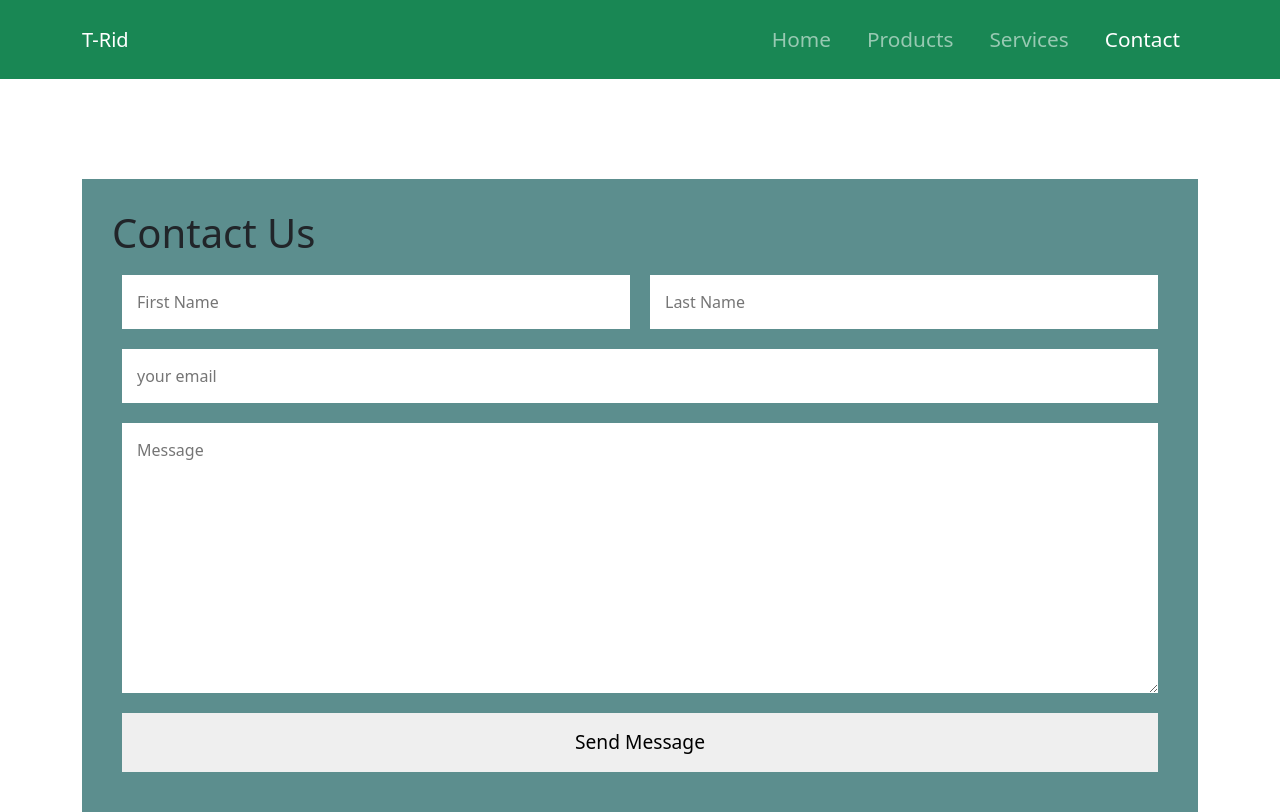
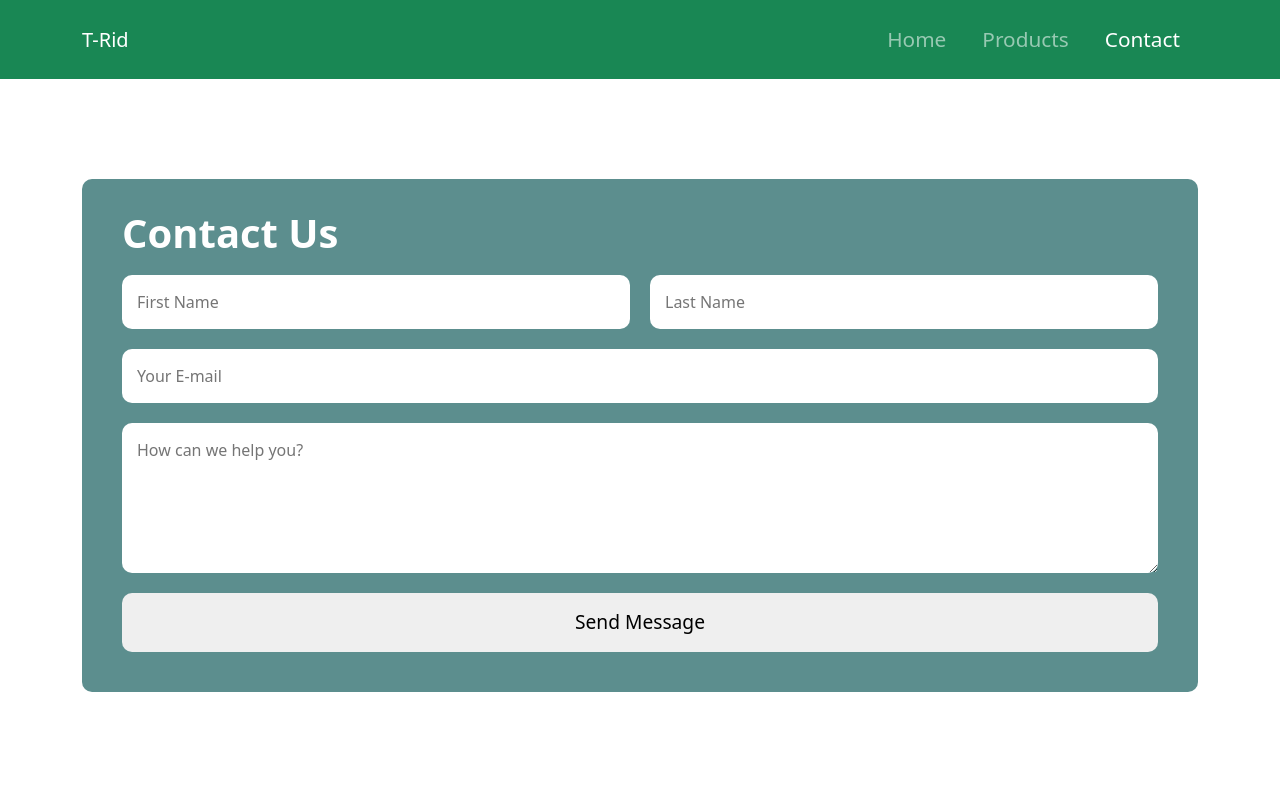
Before and after one commit to Amrindra/Bannard-Project, a React (Create React App) app: page /contact in a window 1280 px wide. Built offline with nearby package versions, Linux system fonts and the light colour scheme; the HTML template or start-up script is replaced by a standard one.

Commit message:
Modified contact from styles

```diff
--- a/src/components/contact/Contact.css
+++ b/src/components/contact/Contact.css
@@ -9,6 +9,13 @@
   width: 100%;
   padding: 30px;
   margin-top: 100px;
+  border-radius: 10px;
+}
+
+.contact_title {
+  margin-left: 10px;
+  color: white;
+  font-weight: bold;
 }
 
 .contact input,
@@ -17,7 +24,12 @@
   padding: 15px;
   margin: 10px;
   outline: none;
-  /* width: 100%; */
+  border-radius: 10px;
+}
+
+.contact input::placeholder,
+.contact textarea::placeholder {
+  font-weight: 500;
 }
 
 .input_name_section {
@@ -41,4 +53,5 @@
   padding: 15px;
   margin: 10px;
   font-size: 1.2rem;
+  border-radius: 10px;
 }
--- a/src/components/contact/Contact.jsx
+++ b/src/components/contact/Contact.jsx
@@ -9,17 +9,28 @@ const Contact = () => {
           <h1 className="contact_title">Contact Us</h1>
           <form className="contact_form">
             <div className="input_name_section">
-              <input type="text" placeholder="First Name" required />
-              <input type="text" placeholder="Last Name" />
+              <input
+                type="text"
+                id="firstName"
+                name="firstName"
+                placeholder="First Name"
+                required
+              />
+              <input
+                type="text"
+                id="lastName"
+                name="lastName"
+                placeholder="Last Name"
+              />
             </div>
             <div className="input_email_message_section">
-              <input type="email" placeholder="your email" />
+              <input type="email" id="email" placeholder="Your E-mail" />
               <textarea
-                name=""
-                id=""
-                cols="20"
-                rows="10"
-                placeholder="Message"
+                name="message"
+                id="message"
+                cols="10"
+                rows="5"
+                placeholder="How can we help you?"
               ></textarea>
               <button className="input_button">Send Message</button>
             </div>
--- a/src/components/header/Header.jsx
+++ b/src/components/header/Header.jsx
@@ -28,9 +28,9 @@ const Header = () => {
               <Nav.Link className="nav_item ">Products</Nav.Link>
             </LinkContainer>
 
-            <LinkContainer to="/services">
+            {/* <LinkContainer to="/services">
               <Nav.Link className="nav_item ">Services</Nav.Link>
-            </LinkContainer>
+            </LinkContainer> */}
 
             <LinkContainer to="/contact">
               <Nav.Link className="nav_item ">Contact</Nav.Link>
```
